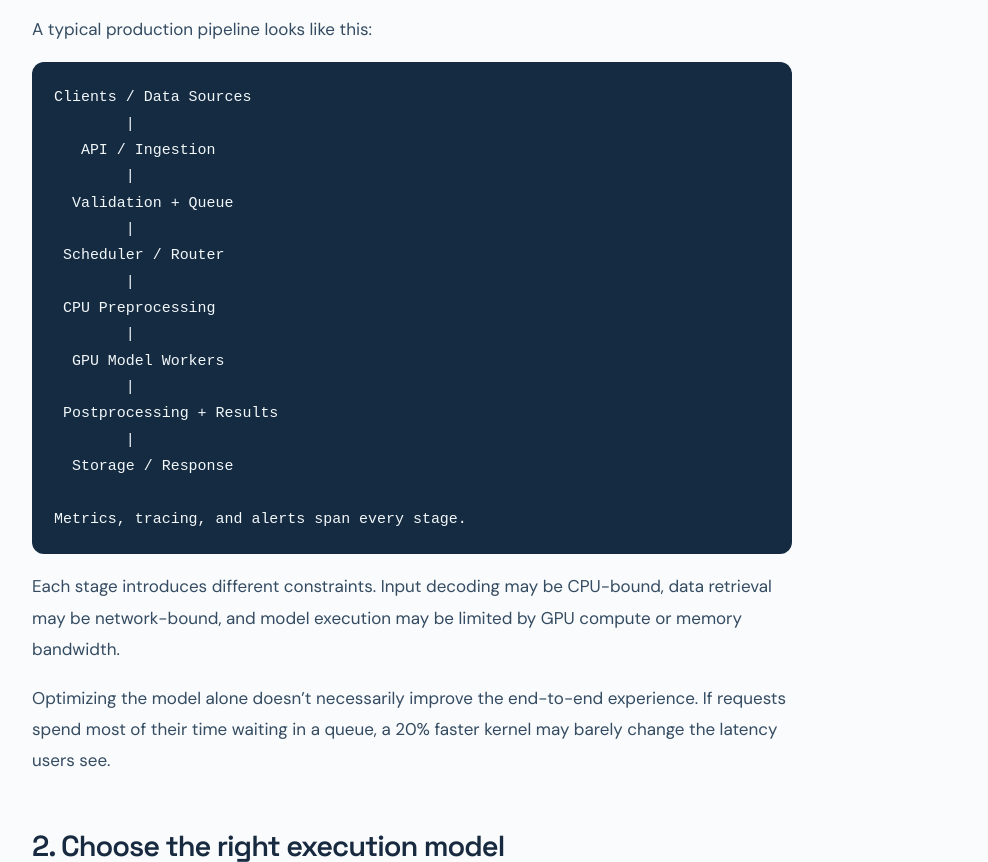
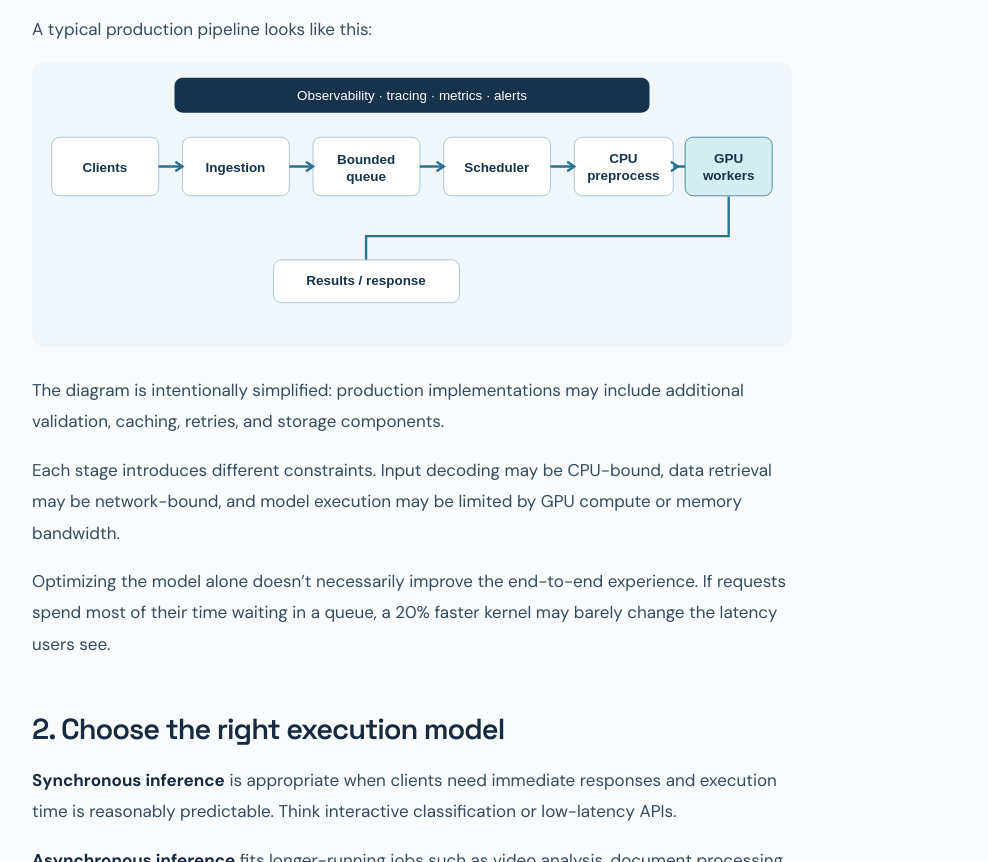
Before and after one commit to lokeshjain279/engineering-production-ai, an Astro site: page /articles/designing-scalable-ml-inference-pipelines in a window 1280 px wide. Shown: the part 945-1807 px from the top of the page, without its empty margins (98-1086 px from the left). Built offline with nearby package versions, Linux system fonts and the light colour scheme; Astro itself is replaced by a stand-in of ours.

Commit message:
Improve project presentation and inference article

````diff
--- a/src/content/articles/designing-scalable-ml-inference-pipelines.md
+++ b/src/content/articles/designing-scalable-ml-inference-pipelines.md
@@ -19,25 +19,9 @@ In this article, I'll walk through the components of a scalable inference pipeli
 
 A typical production pipeline looks like this:
 
-```text
-Clients / Data Sources
-        |
-   API / Ingestion
-        |
-  Validation + Queue
-        |
- Scheduler / Router
-        |
- CPU Preprocessing
-        |
-  GPU Model Workers
-        |
- Postprocessing + Results
-        |
-  Storage / Response
+![Architecture diagram showing clients, ingestion, bounded queue, scheduling, preprocessing, GPU workers, and results, with observability spanning the pipeline](/inference-pipeline.svg)
 
-Metrics, tracing, and alerts span every stage.
-```
+The diagram is intentionally simplified: production implementations may include additional validation, caching, retries, and storage components.
 
 Each stage introduces different constraints. Input decoding may be CPU-bound, data retrieval may be network-bound, and model execution may be limited by GPU compute or memory bandwidth.
 
````
